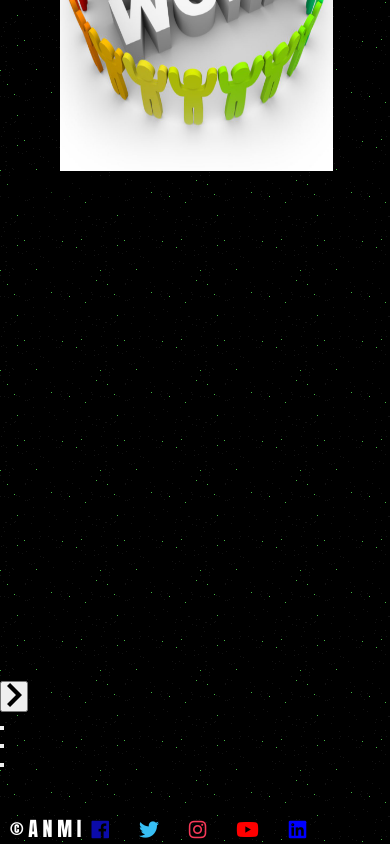
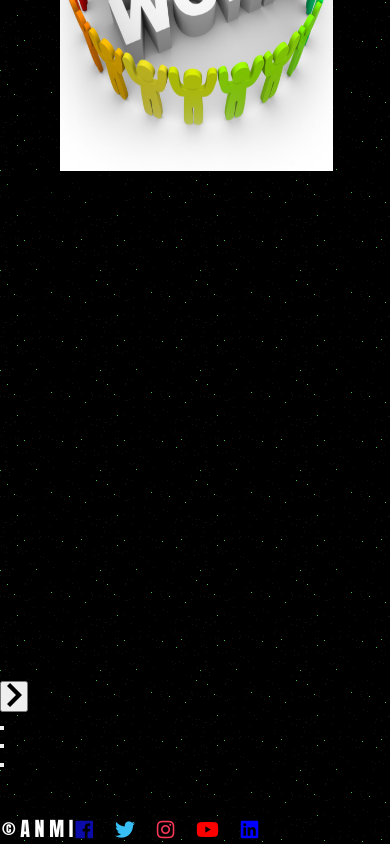
Before and after one commit to EslamShams/Fourth-project, a React (Create React App) app: page / in a window 390 px wide. Shown: the part 1258-2102 px from the top of the page. Built offline with nearby package versions, Linux system fonts and the light colour scheme.

Commit message:
fix error

```diff
--- a/src/App.css
+++ b/src/App.css
@@ -40,4 +40,7 @@ footer :nth-child(2) i{
     footer{
         text-align:left;
     }
+    footer span {
+        margin-left:2px;
+    }
 }
```
